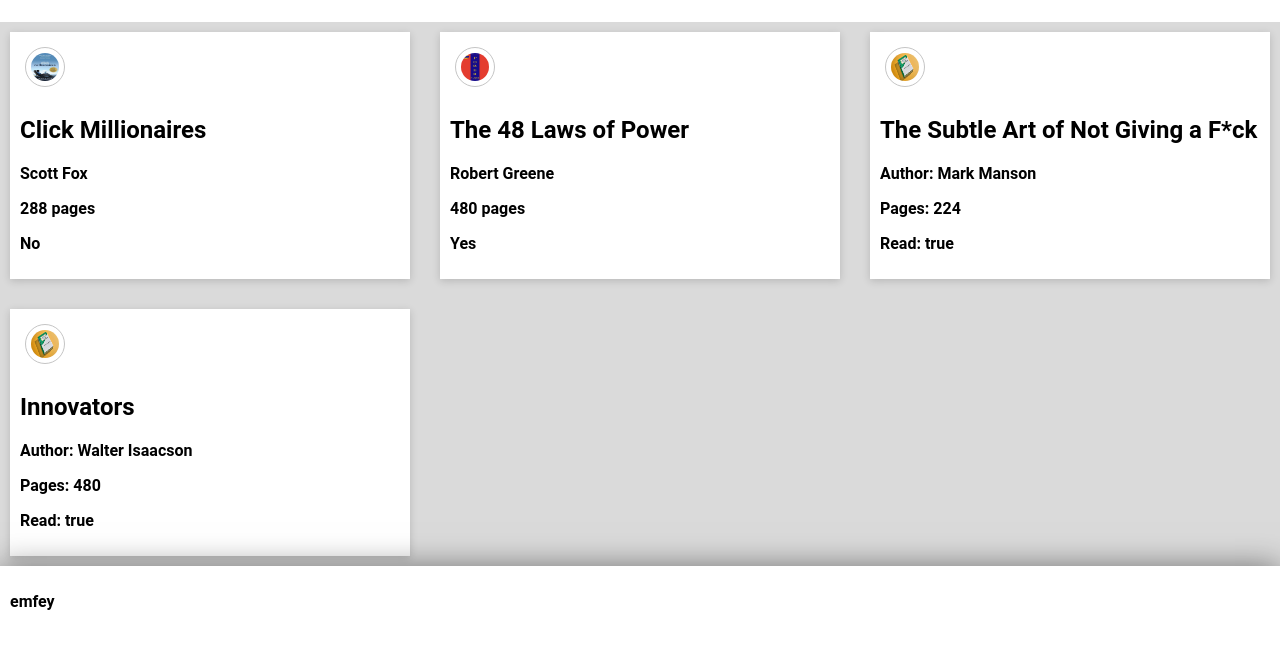
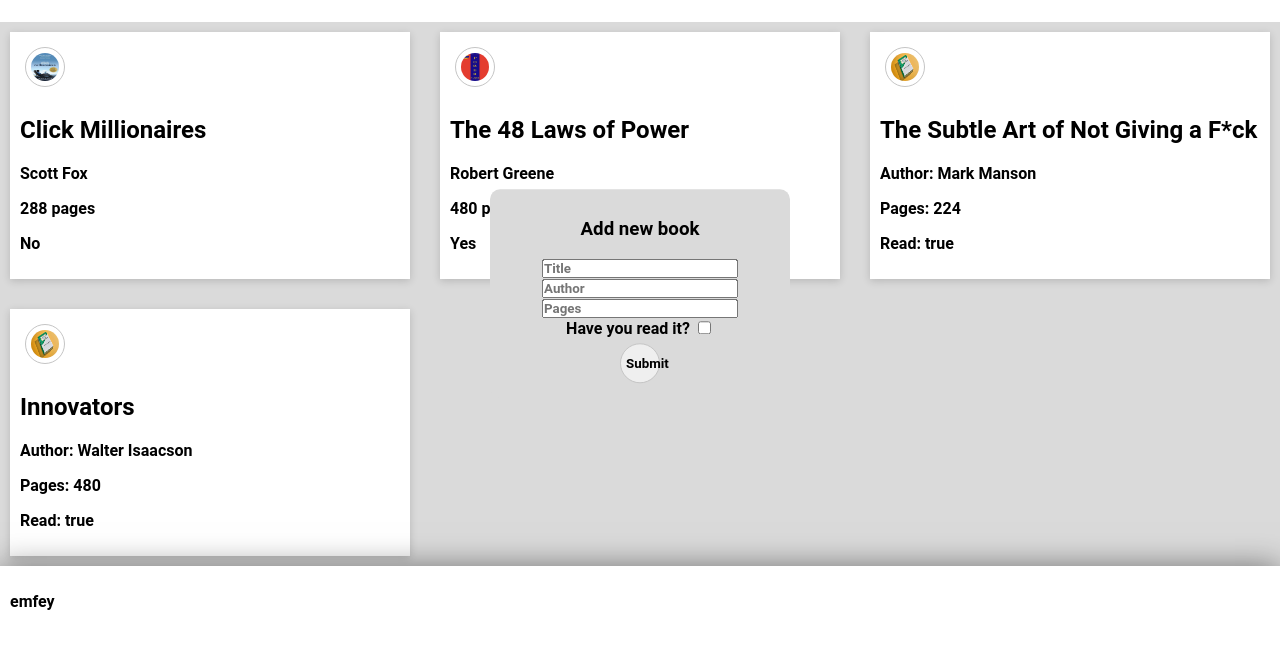
Before and after one commit to EmFey/Library, a plain HTML site: page index.html in a window 1280 px wide. Shown: the part 106-754 px from the top of the page. Drawn offline with Linux system fonts and the light colour scheme.

Commit message:
Fixed form modal

```diff
--- a/app.js
+++ b/app.js
@@ -1,4 +1,6 @@
 const myLibrary = [];
+const bookContainer = document.querySelector(".book-area");
+const addBookBtn = document.querySelector(".formBtn");
 
 function Book(title, author, pages, read){
 	this.title = title;
@@ -14,10 +16,6 @@ const book1 = new Book("The Subtle Art of Not Giving a F*ck", "Mark Manson", 224
 const book2 = new Book("Innovators", "Walter Isaacson", 480, true);
 
 myLibrary.push(book1, book2);
-
-
-const bookContainer = document.querySelector(".book-area");
-
 
 function addBookToLibrary() {
     myLibrary.forEach((book) => {
--- a/index.html
+++ b/index.html
@@ -54,7 +54,7 @@
             <label for="read-book">Have you read it?</label>
             <input class="checkbox" type="checkbox" id="isRead">
           </div>
-          <button type="submit">Submit</button>
+          <button class="formBtn active" type="submit">Submit</button>
         </form>
       </div>
     <script src="app.js"></script>
--- a/style.css
+++ b/style.css
@@ -82,3 +82,7 @@ img, button {
     transform: translate(-50%, -50%) scale(0);
     transition: 0.2s ease-in-out;
 }
+
+.modal.active {
+    transform: translate(-50%, -50%) scale(1);
+}
```
